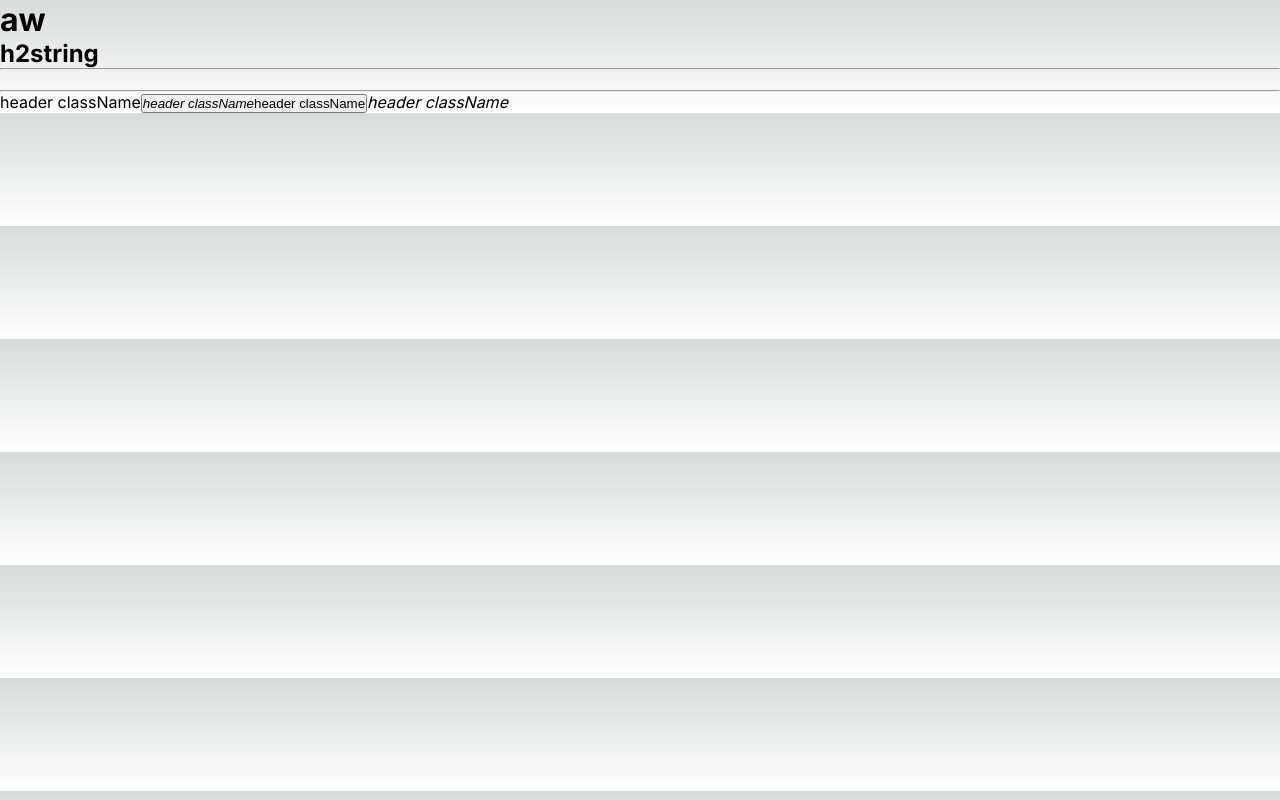
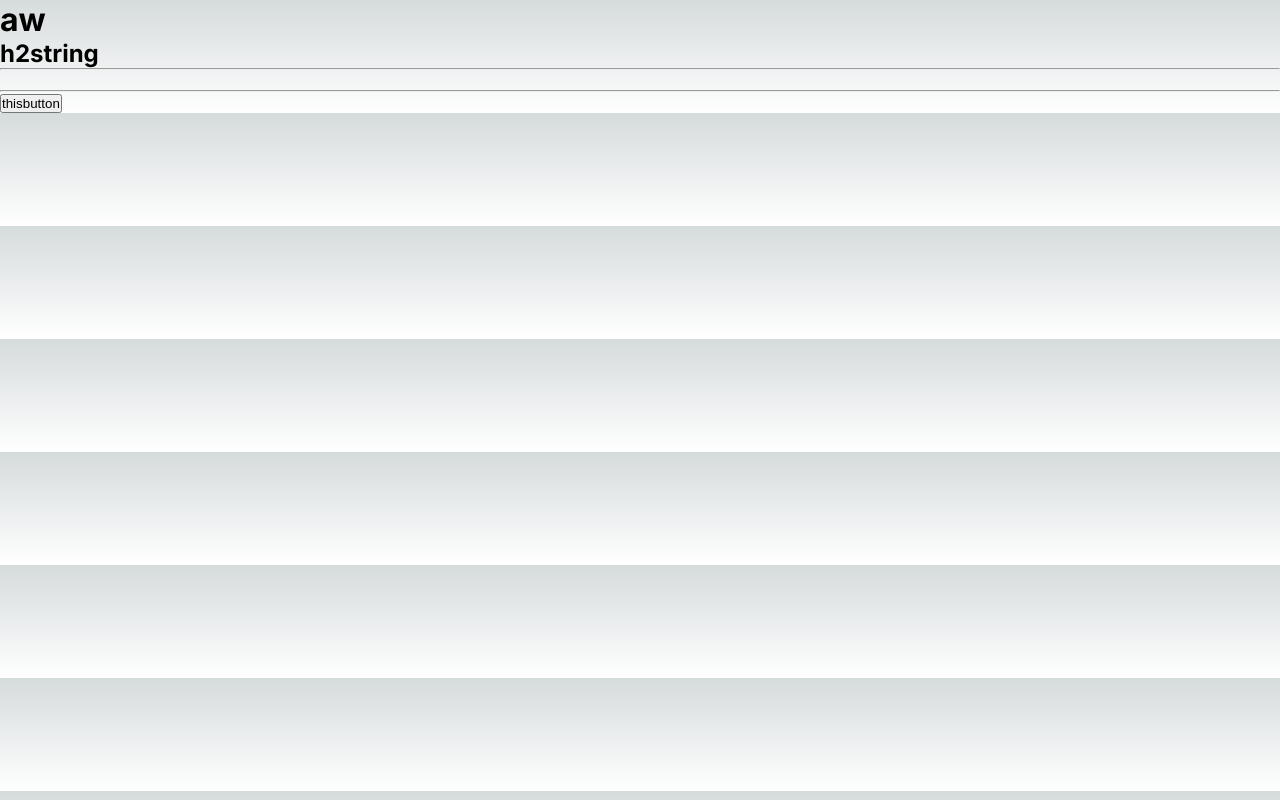
Before and after one commit to SKYD0TS/frontendtest-main, a Next.js app: page /dtest in a window 1280 px wide. Built offline with nearby package versions, Linux system fonts and the light colour scheme.

Commit message:
ONCLICK FUNCTION IMPLEMENTED!! HAHAHAH
	modified:   src/app/dtest/page.tsx

```diff
--- a/src/app/dtest/page.tsx
+++ b/src/app/dtest/page.tsx
@@ -2,8 +2,15 @@
 
 import { createElement, useState } from "react"
 
-function insertFunction(elementFunctionName: string, elementFunctionArgs: Array<any>, handlers: Record<string, Function>, args: any) {
-    console.log("insertFunction", { elementFunctionName, elementFunctionArgs, handlers, args })
+function returnFunction(elementFunctionName: string, elementFunctionArgs: Array<any>, handlers: Record<string, Function>, args: any) {
+    console.log("returnFunction", { elementFunctionName, elementFunctionArgs, handlers, args })
+    const functionArguments = elementFunctionArgs.map((a: any) => a)
+    return () => { handlers[elementFunctionName](...functionArguments) }
+    // return functionInFunction
+}
+
+function returnFunctionValue(elementFunctionName: string, elementFunctionArgs: Array<any>, handlers: Record<string, Function>, args: any) {
+    console.log("returnFunctionValue", { elementFunctionName, elementFunctionArgs, handlers, args })
     const functionArguments = elementFunctionArgs.map((a: any) => a)
     const functionReturnValue = handlers[elementFunctionName](...functionArguments)
     return functionReturnValue
@@ -12,6 +19,28 @@ function insertFunction(elementFunctionName: string, elementFunctionArgs: Array<
 function createReactElement(elements: { type: string, props: any, children: any }, handlers?: Record<string, Function>, args?: any): any {
     console.log('===============')
     console.log('base elements', elements)
+
+    if (elements.type === 'button' && elements.props.onClick && handlers) {
+        elements.props.onClick = returnFunction(elements.props.onClick.function, elements.props.onClick.args, handlers, args)
+        console.log('this is button', elements.props)
+    }
+
+    //?? ITERATE THROUGH CHILDREN
+    if (Array.isArray(elements.children)) {
+        console.error('ITERATE THROUGH CHILDREN?', elements)
+        console.log('elements.children is ARRAY', elements.children)
+        return elements.children.map((child, childN) => {
+            console.log('child', child)
+            if (Array.isArray(child.children)) {
+                console.log(child)
+                const childElements = createReactElement(child.children, handlers, args)
+                const element = createElement(child.type, { ...child.props, key: childN }, childElements)
+                return element
+            }
+            console.log('createReactElement', child.type, { ...child.props, key: childN }, child.children)
+            return createReactElement({ type: child.type, props: { ...child.props, key: childN }, children: child.children }, handlers, args)
+        })
+    }
 
     //?? ITERATE THROUGH ELEMENTS
     if (Array.isArray(elements)) {
@@ -23,29 +52,12 @@ function createReactElement(elements: { type: string, props: any, children: any
                 const elementObject = { type: element.type, props: { ...element.props, key: elementN }, children: element.children }
                 const elementChild = createReactElement(elementObject, handlers, args)
                 return createElement(element.type, { ...element.props, key: elementN }, elementChild)
-                // const ce = createElement(element.type, { ...element.props, key: elementN }, element.children)
-                // const parentElement = createReactElement()
-                // return parentElement
             } else if (element.function && handlers && args) {
-                const functionReturnValue = insertFunction(element.function, element.args, handlers, args)
+                const functionReturnValue = returnFunctionValue(element.function, element.args, handlers, args)
                 return functionReturnValue
             }
             console.log('element.child is NOT ARRAY/FUNCTION')
-            return createElement(element.type, { ...element.props, key: elementN }, element.children)
-        })
-    }
-
-    //?? ITERATE THROUGH CHILDREN
-    if (Array.isArray(elements.children)) {
-        console.log('elements.children is ARRAY', elements.children)
-        return elements.children.map((child, childN) => {
-            console.log('child', child)
-            if (Array.isArray(child.children)) {
-                const childElements = createReactElement(child.children, handlers, args)
-                const element = createElement(child.type, { ...child.props, key: childN }, childElements)
-                return element
-            }
-            return createReactElement({ ...child, props: { key: childN } }, handlers, args)
+            return createElement(element.type, { key: elementN, ...element.props }, element.children)
         })
     }
 
@@ -67,7 +79,7 @@ function createReactElement(elements: { type: string, props: any, children: any
         const element = elements as any
         if (element.function && handlers && args) {
             console.log("ELEMENTS IS FUNCTION", element.function, element.args)
-            const functionReturnValue = insertFunction(element.function, element.args, handlers, args)
+            const functionReturnValue = returnFunctionValue(element.function, element.args, handlers, args)
             return functionReturnValue
         }
         console.log('elements has no child and is not a function, how?')
@@ -78,7 +90,8 @@ function createReactElement(elements: { type: string, props: any, children: any
 export default function Page() {
 
     const functions: Record<string, Function> = {
-        addWord: (word1: string, word2: string) => word1 + ' ' + word2
+        addWord: (word1: string, word2: string) => word1 + ' ' + word2,
+        onClick: (word1: string, word2: string) => console.log({ word1 }, { word2 })
     }
 
     const [columns, setColumns] = useState([
@@ -88,75 +101,22 @@ export default function Page() {
             className: 'AWHF',
             enableSorting: false,
             children: [
-                { function: 'addWord', args: ['header', 'className'] },
                 {
                     type: 'button',
-                    props: { className: 'classname' },
-                    children: [{
-                        type: 'i',
-                        props: { className: 'classname' },
-                        children: [
-                            { function: 'addWord', args: ['header', 'className'] }
-                        ]
+                    props: {
+                        onClick: { function: 'onClick', args: ['header', 'className'] }
                     },
-                    { function: 'addWord', args: ['header', 'className'] }
-                    ],
-                    // { function: 'addWord', args: ['header', 'className'] }
+                    children: 'thisbutton',
                 },
-                // {
-                //     type: 'i',
-                //     props: { className: 'classname' },
-                //     children: 'just string',
-                // },
-                // {
-                //     type: 'br',
-                //     props: { className: 'classname' },
-                // },
-                // {
-                //     type: 'div',
-                //     props: { className: 'classname' },
-                //     children: [
-                //         {
-                //             type: 'p',
-                //             props: { className: 'classname' },
-                //             children: [{
-                //                 type: 'span',
-                //                 props: { className: 'classname' },
-                //                 children: 'd > p > span',
-                //             },
-                //             {
-                //                 type: 'br',
-                //                 props: { className: 'classname' },
-                //             },
-                //             {
-                //                 type: 'i',
-                //                 props: { className: 'classname' },
-                //                 children: 'just string',
-                //             },
-                //             ],
-                //         },
-                //     ],
-                // },
-                {
-                    type: 'i',
-                    props: { className: 'classname' },
-                    children: [{ function: 'addWord', args: ['header', 'className'] }],
-                },
-                // {
-                //     type: 'button',
-                //     props: { className: 'classname' },
-                //     children: [{
-                //         type: 'h3',
-                //         props: { className: 'classname' },
-                //         children: [{
-                //             type: 'i',
-                //             props: { className: 'classname' },
-                //             children: 'this be buttonih3',
-                //         }],
-                //     }],
-                // },
             ]
         },
+        // {
+        //     type: 'i',
+        //     props: { className: 'classname' },
+        //     children: [
+        //         { function: 'addWord', args: ['header', 'className'] }
+        //     ]
+        // },
         // {
         //     accessorKey: "username",
         //     header: "Username",
```
